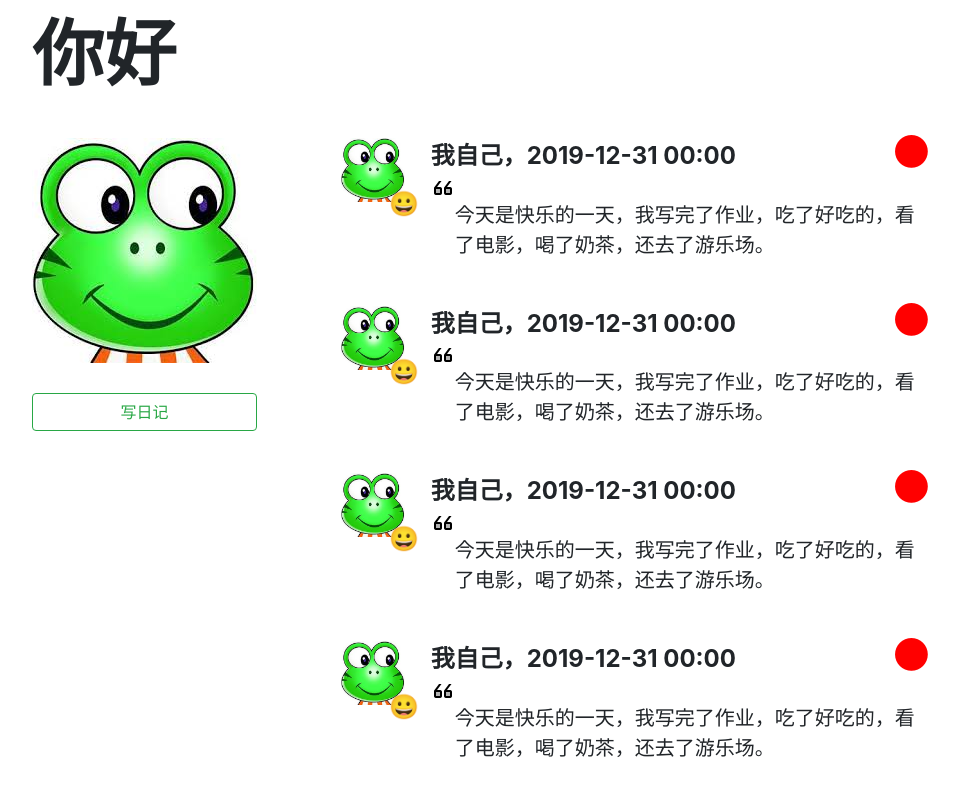
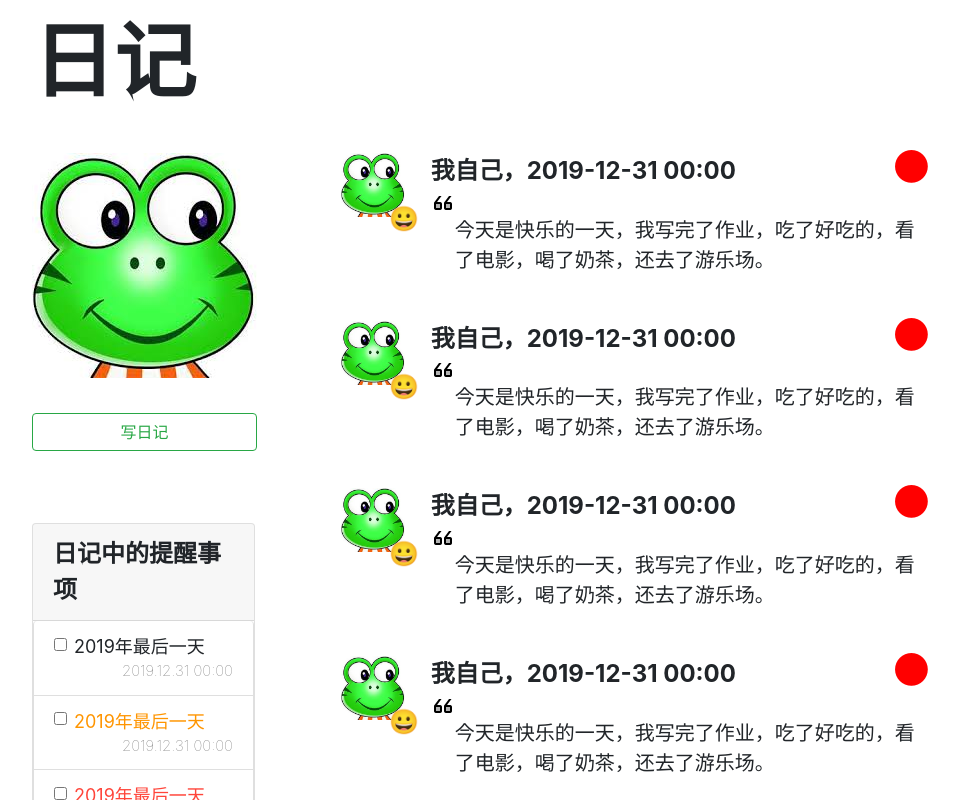
Before and after one commit to LiangTsong/dear-diary, a React (Create React App) app: page / in a window 1280 px wide. Shown: the top 800 px of the page, without its empty margins (160-1119 px from the left). Built offline with nearby package versions, Linux system fonts and the light colour scheme.

Commit message:
ToDoList on homepage finished. -What a beautiful to-do list!

```diff
--- a/package.json
+++ b/package.json
@@ -7,6 +7,7 @@
     "draft-js": "^0.11.2",
     "react": "^16.12.0",
     "react-bootstrap": "^1.0.0-beta.16",
+    "react-bootstrap-datetimepicker": "0.0.22",
     "react-dom": "^16.12.0",
     "react-helmet": "^5.2.1",
     "react-router-dom": "^5.1.2",
--- a/src/Components/Page/Home.css
+++ b/src/Components/Page/Home.css
@@ -1,13 +1,29 @@
 .home-screen-header{
     width: 70%;
-    font-size: 72px;
+    font-size: 82px;
     font-weight: bolder;
     margin: 0 auto;
 }
 
+.home-screen-user-img-and-write-button{
+    position: relative;
+}
+
+.home-screen-user-img{
+    position: absolute;
+}
 .home-screen-write-button{
     width: 225px;
     margin: 30px auto;
+    position: absolute;
+    top: 230px;
+}
+
+.home-screen-to-do-list{
+    position: absolute;
+    top: 370px;
+    width: 80%;
+    margin: 0 auto;
 }
 
 .home-screen-content{
--- a/src/Components/Page/Home.js
+++ b/src/Components/Page/Home.js
@@ -6,6 +6,7 @@ import Col from "react-bootstrap/Col";
 import Button from "react-bootstrap/Button";
 
 import FeedItem from "../Dashboard/FeedItem";
+import ToDoList from "../ToDoList/ToDoList";
 
 import "./Home.css"
 import user_img from "../../../data/img/user_img_generic.jpeg"
@@ -81,6 +82,36 @@ class Home extends React.Component {
                     score: '⬤',
                 },
             ],
+            todo_data:[
+                {
+                    date: '2019.12.31 00:00',
+                        content: '2019年最后一天',
+                    expired: 0,
+                    finished: 0,
+                    id: 0,
+                },
+                {
+                    date: '2019.12.31 00:00',
+                        content: '2019年最后一天',
+                    expired: 1,
+                    finished: 0,
+                    id: 1,
+                },
+                {
+                    date: '2019.12.31 00:00',
+                        content: '2019年最后一天',
+                    expired: 2,
+                    finished: 0,
+                    id: 2,
+                },
+                {
+                    date: '2019.12.31 00:00',
+                        content: '2019年最后一天',
+                    expired: 2,
+                    finished: 1,
+                    id: 3,
+                },
+            ],
         }
     }
 
@@ -98,17 +129,24 @@ class Home extends React.Component {
         return (
             <div>
                 <header className="home-screen-header">
-                    你好
+                    日记
                 </header>
 
                 <div className="home-screen-content">
                     <Row>
                         <Col sm={4} xs={6}>
-                            <img src={this.state.user_img} alt="user_img" width={225} height={225}/>
-                            <Button variant="outline-success"
-                                    className="home-screen-write-button">
-                                写日记
-                            </Button>
+                            <div className="home-screen-user-img-and-write-button">
+                                <img src={this.state.user_img} alt="user_img"
+                                     className="home-screen-user-img" width={225} height={225}/>
+                                <Button variant="outline-success"
+                                        className="home-screen-write-button">
+                                    写日记
+                                </Button>
+                                <div className="home-screen-to-do-list">
+                                    <ToDoList todo_data={this.state.todo_data}>
+                                    </ToDoList>
+                                </div>
+                            </div>
                         </Col>
                         <Col sm={8} xs={12} className="home-feed-flow">
                             <div>
--- /dev/null
+++ b/src/Components/ToDoList/ToDoList.css
@@ -0,0 +1,35 @@
+.to-do-list-box-header{
+    font-weight: bolder;
+    font-size: 24px;
+}
+
+.to-do-item{
+    width: 100%;
+}
+
+.to-do-item-content-expired-0{
+    font-size: 18px;
+}
+
+.to-do-item-content-expired-1{
+    font-size: 18px;
+    color: #FF9500;
+}
+
+.to-do-item-content-expired-2{
+    font-size: 18px;
+    color: #FF453A;
+}
+
+.to-do-item-content-finished{
+    font-size: 18px;
+    color: #C7C7CC;
+    text-decoration-line: line-through;
+}
+
+.to-do-item-date{
+    font-size: 15px;
+    font-weight: lighter;
+    color: #666666;
+    float: right;
+}
--- /dev/null
+++ b/src/Components/ToDoList/ToDoList.js
@@ -0,0 +1,81 @@
+import React from "react";
+
+import Form from 'react-bootstrap/Form';
+import Card from "react-bootstrap/Card";
+import ListGroup from "react-bootstrap/ListGroup";
+
+import './ToDoList.css';
+
+class ToDoList extends React.Component {
+    constructor(props){
+        super(props);
+        const my_todo_data = props.todo_data.slice();
+        this.state = {
+            todo_data: my_todo_data,
+        };
+    };
+
+    handleCheckChange(index, id){
+        // use json to deep copy
+        let my_todo_data = JSON.parse(JSON.stringify(this.state.todo_data));
+
+        if(my_todo_data[index].finished === 1){
+            // recover
+            my_todo_data[index].expired = this.props.todo_data[index].expired;
+            my_todo_data[index].finished = 0;
+
+            console.log('Change index ' + index + ' to unfinished.');
+
+            this.setState({
+                todo_data: my_todo_data,
+            })
+        }else{
+            // done
+            my_todo_data[index].finished = 1;
+
+            console.log('Change index ' + index + ' to finished.');
+
+            this.setState({
+                todo_data: my_todo_data,
+            })
+        }
+    };
+
+    render() {
+        const status_to_checked = {
+            0: false,
+            1: true,
+        };
+
+        const todos = this.state.todo_data.map((item, index) =>
+            <ListGroup.Item key={index}>
+                <Form.Check type="checkbox" id={`checkbox-for-${item.content}`}>
+                    <Form.Check.Input type="checkbox"
+                                      checked={status_to_checked[item.finished]}
+                                      onChange={()=>this.handleCheckChange(index, item.id)}/>
+                    <Form.Check.Label className="to-do-item">
+                        <div className={(item.finished) ? `to-do-item-content-finished`: `to-do-item-content-expired-${item.expired}`}>
+                            {item.content}
+                        </div>
+                        <div className="to-do-item-date">
+                            {item.date}
+                        </div>
+                    </Form.Check.Label>
+                </Form.Check>
+            </ListGroup.Item>
+        );
+
+        return(
+            <div>
+                <Card className="to-do-list-box">
+                    <Card.Header className="to-do-list-box-header">日记中的提醒事项</Card.Header>
+                    <ListGroup>
+                        {todos}
+                    </ListGroup>
+                </Card>
+            </div>
+        )
+    }
+}
+
+export default ToDoList;
```
Also changed, not shown: 1 other file (tests, documents, lock files or other folders).
